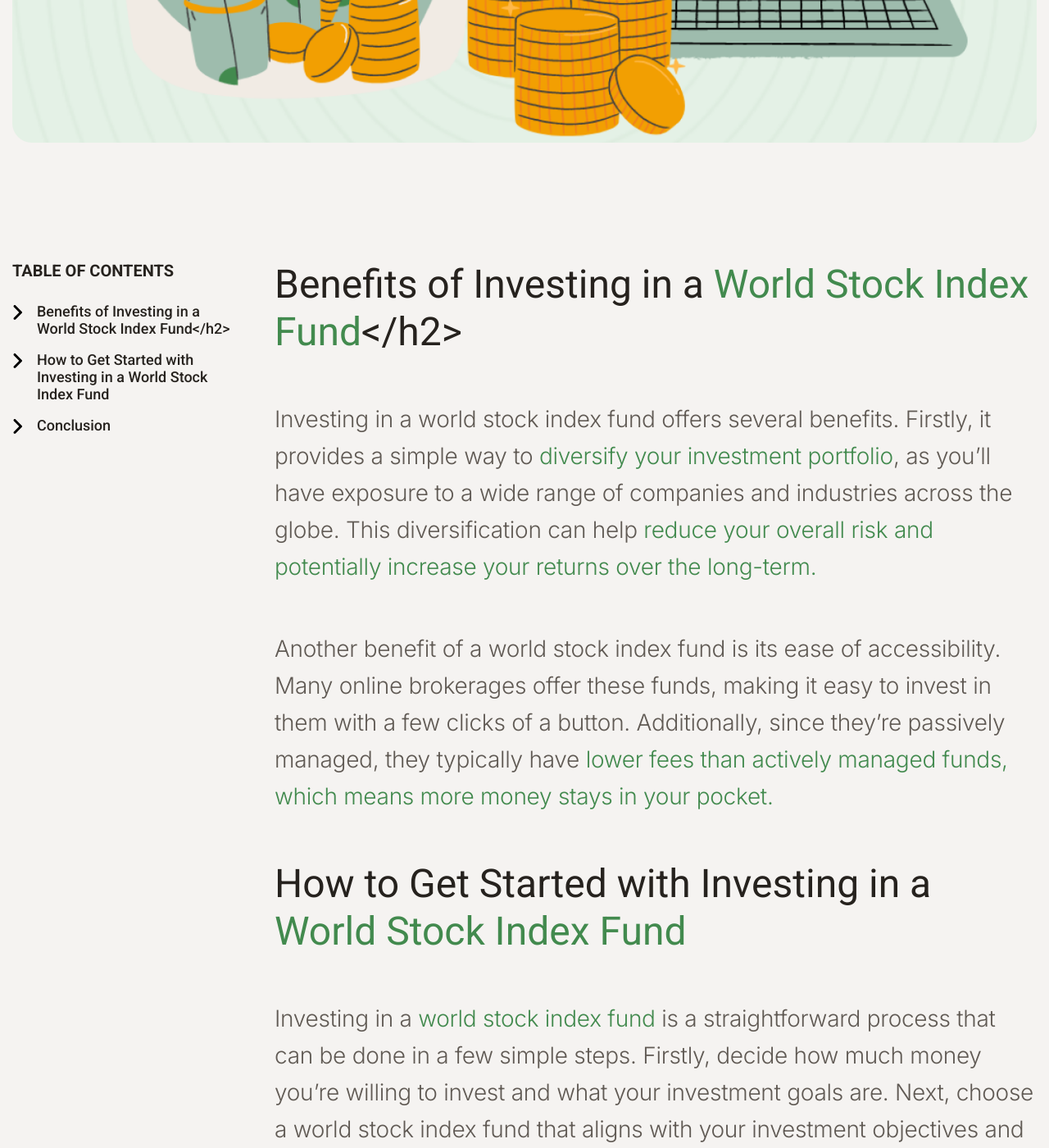
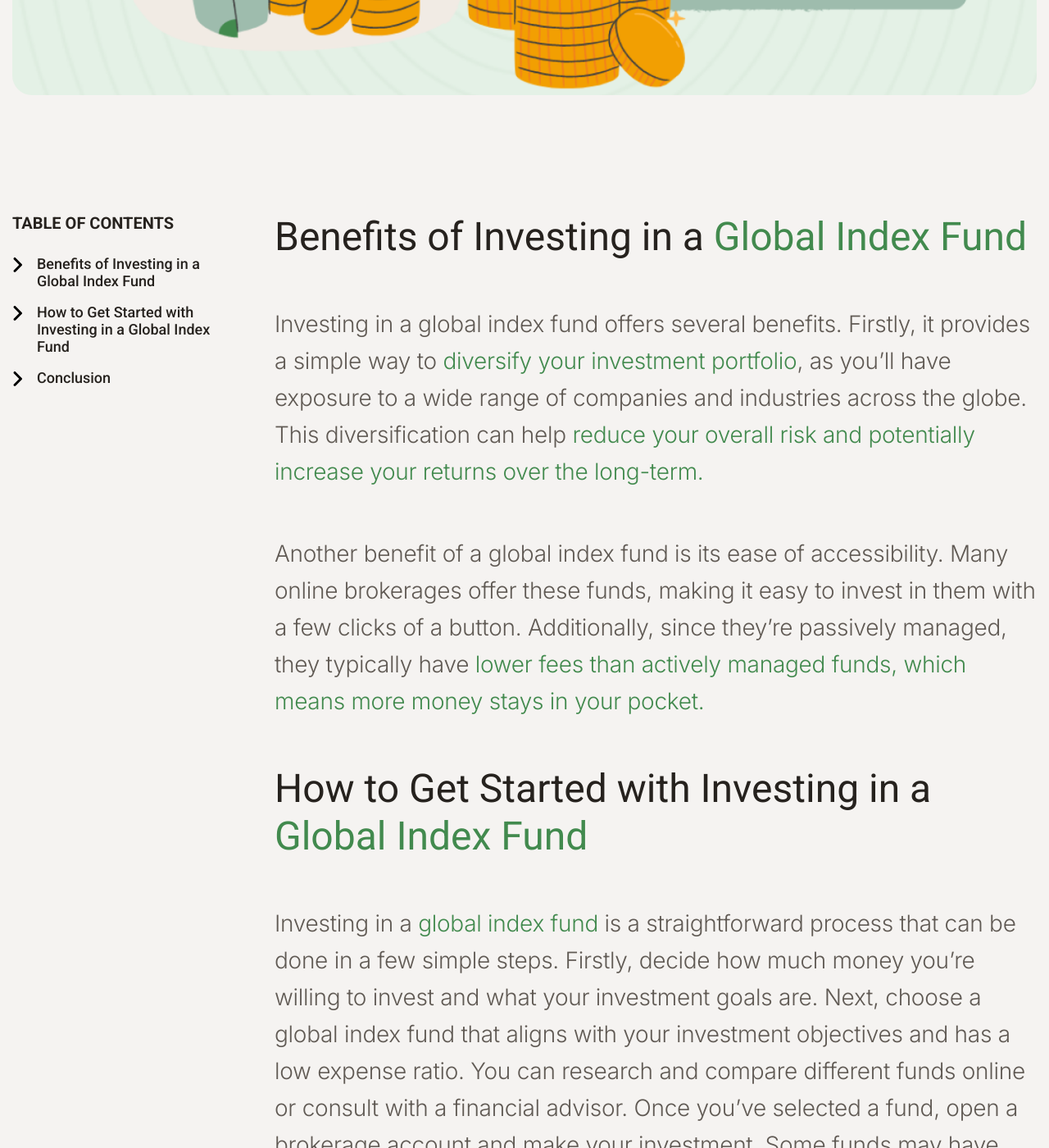
Before and after one commit to truf-company/truf-company.github.io, a Jekyll site: the page built from _posts/2023-03-23-what-is-the-global-index-fund.markdown, in a window 1280 px wide and 1400 px high, scrolled down 1348 px. Shown: the whole window at 82% size. Built offline with Jekyll 4.4.1, drawn with Linux system fonts in a browser that asks for light colours; comment, search, counter and statistics services are not loaded; some of the changed text lies outside the part shown.

```diff
--- a/_posts/2023-04-01-the-power-of-financial-education.markdown
+++ b/_posts/2023-03-01-the-power-of-financial-education.markdown
@@ -7,7 +7,7 @@ titleImage: "blog/finicial-image.png"
 tags:
     - Education
 readTime: 7min
-date:   2023-04-01 11:44:52 +02001
+date:   2023-03-01 11:44:52 +02001
 largeImage: "blog/coins.png"
 ---
 ## What is __financial education?__
--- a/_posts/2023-03-23-what-is-the-world-stock-index-fund.markdown
+++ b/_posts/2023-03-23-what-is-the-global-index-fund.markdown
@@ -1,7 +1,7 @@
 ---
 layout: blog
 toc: true
-title:  "What is a World Stock Index Fund and How Can it Help You"
+title:  "What is the Global Index Fund and How Can it Help You"
 subtitle: "Grow Your Investment Portfolio?"
 titleImage: "blog/world-stock.png"
 tags:
@@ -10,23 +10,23 @@ readTime: 3min
 date:   2023-04-01 11:44:52 +02001
 largeImage: "blog/coins.png"
 ---
-## Benefits of Investing in a __World Stock Index Fund__</h2>
+## Benefits of Investing in a __Global Index Fund__
 
-Investing in a world stock index fund offers several benefits. Firstly, it provides a simple way to
+Investing in a global index fund offers several benefits. Firstly, it provides a simple way to
 __diversify your investment portfolio__, as you'll have exposure to a wide range of
 companies and industries across the globe. This diversification can help
 __reduce your overall risk and potentially increase your returns over the long-term.__
 
-Another benefit of a world stock index fund is its ease of accessibility. Many online brokerages
+Another benefit of a global index fund is its ease of accessibility. Many online brokerages
 offer these funds, making it easy to invest in them with a few clicks of a button. Additionally,
 since they're passively managed, they typically have
 __lower fees than actively managed funds, which means more money stays in your pocket.__
 
-## How to Get Started with Investing in a __World Stock Index Fund__
+## How to Get Started with Investing in a __Global Index Fund__
 
-Investing in a __world stock index fund__
+Investing in a __global index fund__
 is a straightforward process that can be done in a few simple steps. Firstly, decide how much money
-you're willing to invest and what your investment goals are. Next, choose a world stock index fund
+you're willing to invest and what your investment goals are. Next, choose a global index fund
 that aligns with your investment objectives and has a low expense ratio. You can research and
 compare different funds online or consult with a financial advisor.
 Once you've selected a fund, open a brokerage account and make your investment. Some funds may have
@@ -36,10 +36,10 @@ and adjust as needed.
 
 ## __Conclusion__
 
-Investing in a world stock index fund is an
+Investing in a global index fund is an
 __effective way to diversify your investment portfolio,
 potentially increase your returns, and reduce your overall risk.__
 When choosing a fund, consider factors such as
 __diversification, expense ratio, management style, and risk tolerance.__
 With a little research and some careful consideration, you can start building a well-diversified
-investment portfolio that includes a world stock index fund.
+investment portfolio that includes a global index fund.
--- a/_posts/2023-03-01-how-to-get-started-with-personal-finance.markdown
+++ b/_posts/2023-04-01-how-to-get-started-with-personal-finance.markdown
@@ -7,7 +7,7 @@ titleImage: "blog/get-started.png"
 tags:
     - Education
 readTime: 4min
-date:   2023-03-01 11:44:52 +02001
+date:   2023-04-01 11:44:52 +02001
 largeImage: "blog/coins.png"
 ---
 ## 1. Assess your current financial situation
--- a/_posts/2023-04-13-discover-the-nobel-prize-winning-modern-portfolio-theory.markdown
+++ b/_posts/2023-04-13-discover-the-nobel-prize-winning-modern-portfolio-theory.markdown
@@ -34,7 +34,7 @@ To implement MPT principles in your investment strategy, follow these steps:
 Evaluate your financial goals, investment horizon, and risk appetite to determine your desired level of risk.
 2. __Do your research and construct your portfolio__:
 Investigate various asset classes, such as stocks, bonds, index funds considering their historical returns, risk levels, and correlations with other asset classes. Based on your risk tolerance and desired returns, allocate your investments across different asset classes to create a diversified portfolio that lies on the efficient frontier.
-As you are a young investor who is in the beginning of her/his investor career, you may have the highest return on global index funds investments. Read more about global index funds and where to invest from our previous blog posts [HERE](/what-is-the-world-stock-index-fund/) and [HERE](/where-to-invest-a-guide-for-young-people/) to make the best decision.
+As you are a young investor who is in the beginning of her/his investor career, you may have the highest return on global index funds investments. Read more about global index funds and where to invest from our previous blog posts [HERE](/what-is-the-global-index-fund/) and [HERE](/where-to-invest-a-guide-for-young-people/) to make the best decision.
 
 3. __Monitor and rebalance__:
 Regularly review your portfolio to ensure it remains aligned with your risk tolerance and financial goals. Rebalance your asset allocation periodically to maintain the optimal balance between risk and return.
```
Also changed, not shown: other parts of _posts/2023-04-13-discover-the-nobel-prize-winning-modern-portfolio-theory.markdown (+2 -2 lines), _posts/2023-04-19-where-to-invest-a-guide-for-young-people.markdown (renamed from _posts/2023-04-13-where-to-invest-a-guide-for-young-people.markdown, +4 -9 lines), img/blog/confused-man.png (renamed from img/blog/4th_post.png), img/blog/prize.png (renamed from img/blog/5th_post.png), 2 other files.
